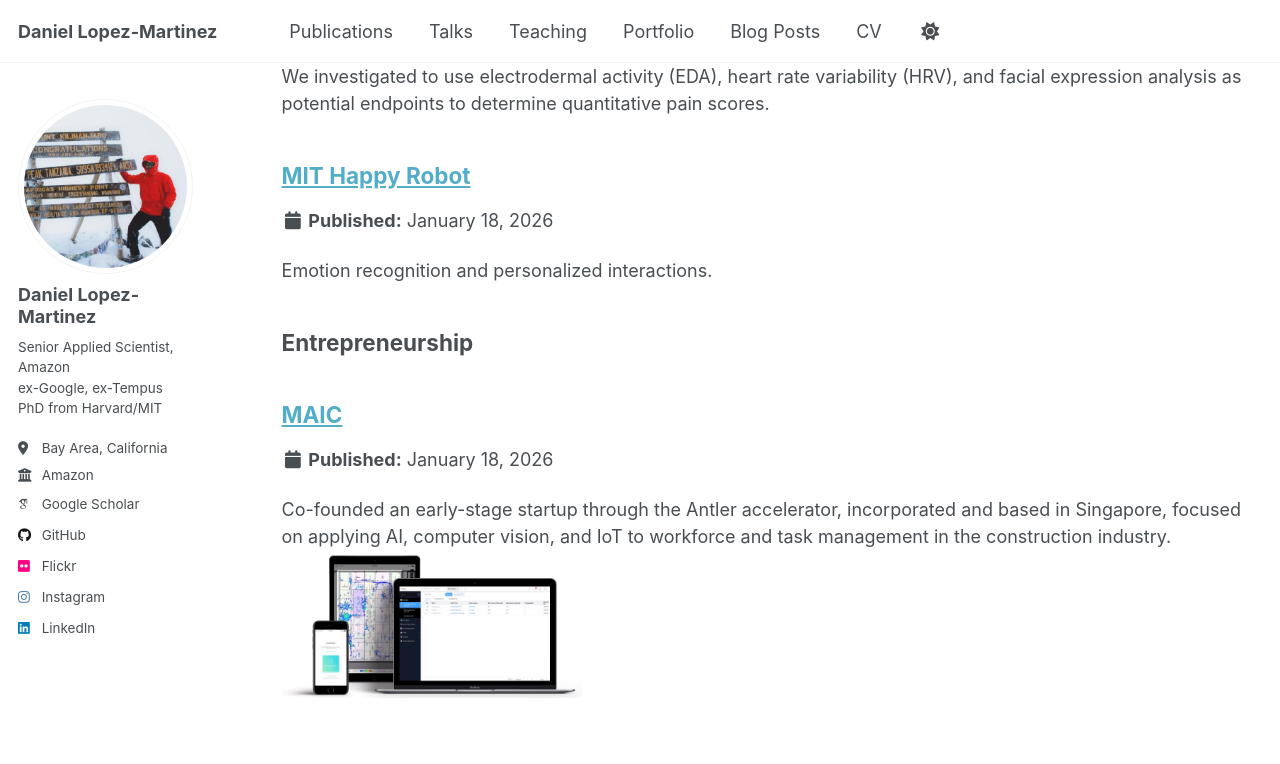
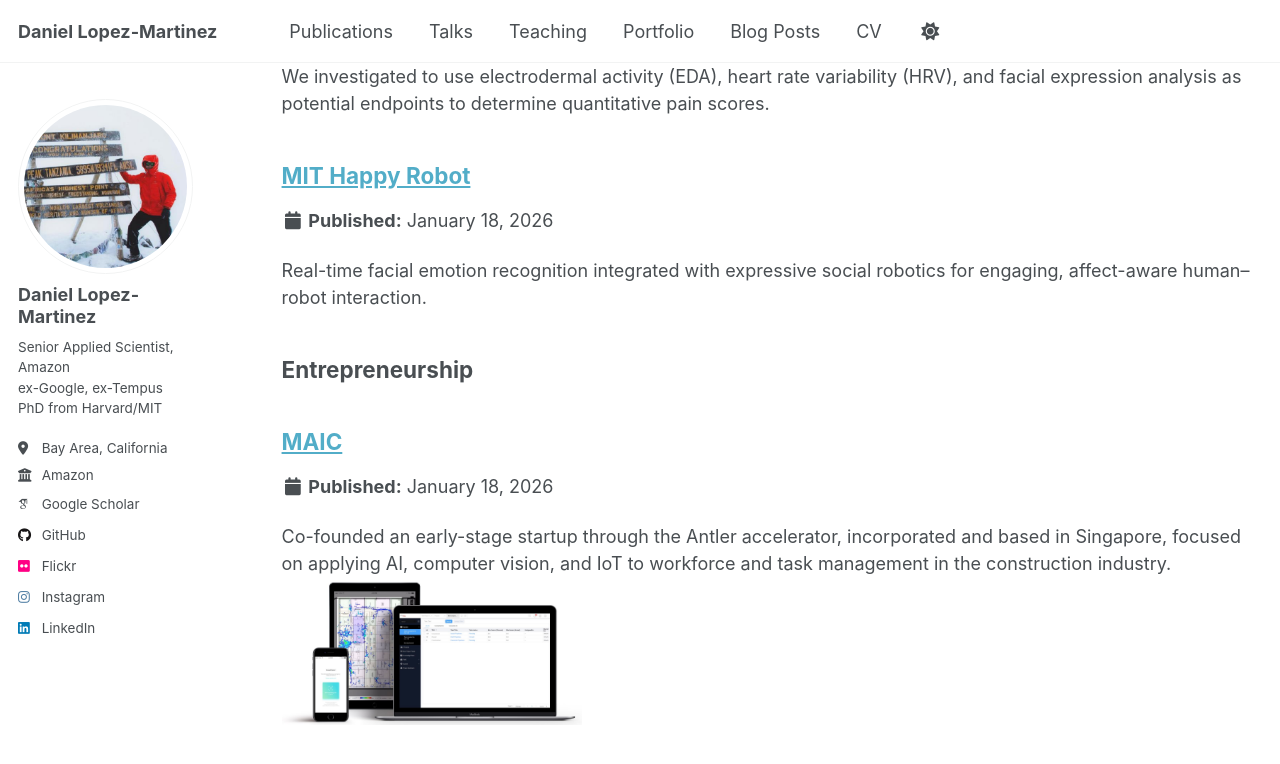
Before and after one commit to daniel-lopezmartinez/daniel-lopezmartinez.github.io, a Jekyll site: the page built from _pages/portfolio.html, in a window 1280 px wide and 900 px high, scrolled down 3869 px. Shown: the top 764 px of the window. Built offline with Jekyll 4.4.1, drawn with Linux system fonts in a browser that asks for light colours; some web fonts are replaced; a script that is not in the unit is left out; part of the change alters nothing that is shown.

Commit message:
Update mit happy robot

```diff
--- a/_portfolio/mit-happy-robot.md
+++ b/_portfolio/mit-happy-robot.md
@@ -1,12 +1,42 @@
 ---
 title: "MIT Happy Robot"
-excerpt: "Emotion recognition and personalized interactions."
+excerpt: "Real-time facial emotion recognition integrated with expressive social robotics for engaging, affect-aware human–robot interaction."
 collection: portfolio
 category: mit
 order: 1
 ---
 
+### Overview
+
+MIT Happy Robot was an interactive demo project developed at the [MIT Media Lab](https://www.media.mit.edu/) exploring how automatic emotion recognition can be coupled with expressive robotic behaviors to create engaging, affect-aware human–robot interactions.
+
+The system used a humanoid robot to perceive a person’s emotional state from their facial expressions in real time and respond with appropriate social behaviors (such as dancing, gesturing, or vocal expressions) designed to elicit engagement and positive affect. The project served as a proof-of-concept for integrating computer vision–based affect recognition, decision logic, and robotic actuation into a cohesive interactive experience.
+
+### Emotion Recognition and Affective Interaction
+
+At the core of the system was a facial emotion recognition pipeline that analyzed visual cues from a camera feed to infer basic affective states (e.g. happiness, sadness, surprise). These inferred emotional signals were mapped to high-level interaction strategies, allowing the robot to dynamically adapt its behavior in response to the user’s perceived emotional state.
+
+The emphasis was on responsiveness, robustness, and real-time interaction, demonstrating how affective signals can be used to drive socially meaningful robot behaviors in unconstrained, public-facing settings.
+
+### Robotic Behaviors and Engagement
+
+The robot was programmed with a repertoire of expressive behaviors (including movements, gestures, and playful actions) that were triggered based on the detected emotional state. For example, the robot might respond to a smiling face with a celebratory dance or attempt to re-engage a disengaged user through exaggerated motion or sound.
+
+This closed-loop perception–action system illustrated how even relatively simple affective models, when tightly integrated with embodiment and timing, can produce compelling and intuitive human–robot interactions.
+
+
+### Takeaways
+
+MIT Happy Robot demonstrated how:
+- Facial affect recognition can be integrated into real-time robotic systems
+- Simple affect-to-action mappings can produce engaging social behaviors
+- Embodied interaction amplifies the perceived intelligence and warmth of AI systems
+
+The project helped inform later work on affective computing, human-centered AI, and adaptive agent behavior, highlighting the importance of closing the loop between perception, decision-making, and action in interactive AI systems.
+
 
 ### World Happiness Summit
 
+We demonstrated this robot at the [World Happiness Summit](https://worldhappinesssummit.com/).
+
 {% include video.html id="0EvG8Z8bfQw" provider="youtube" title="MIT Happy Robot" %}
```
